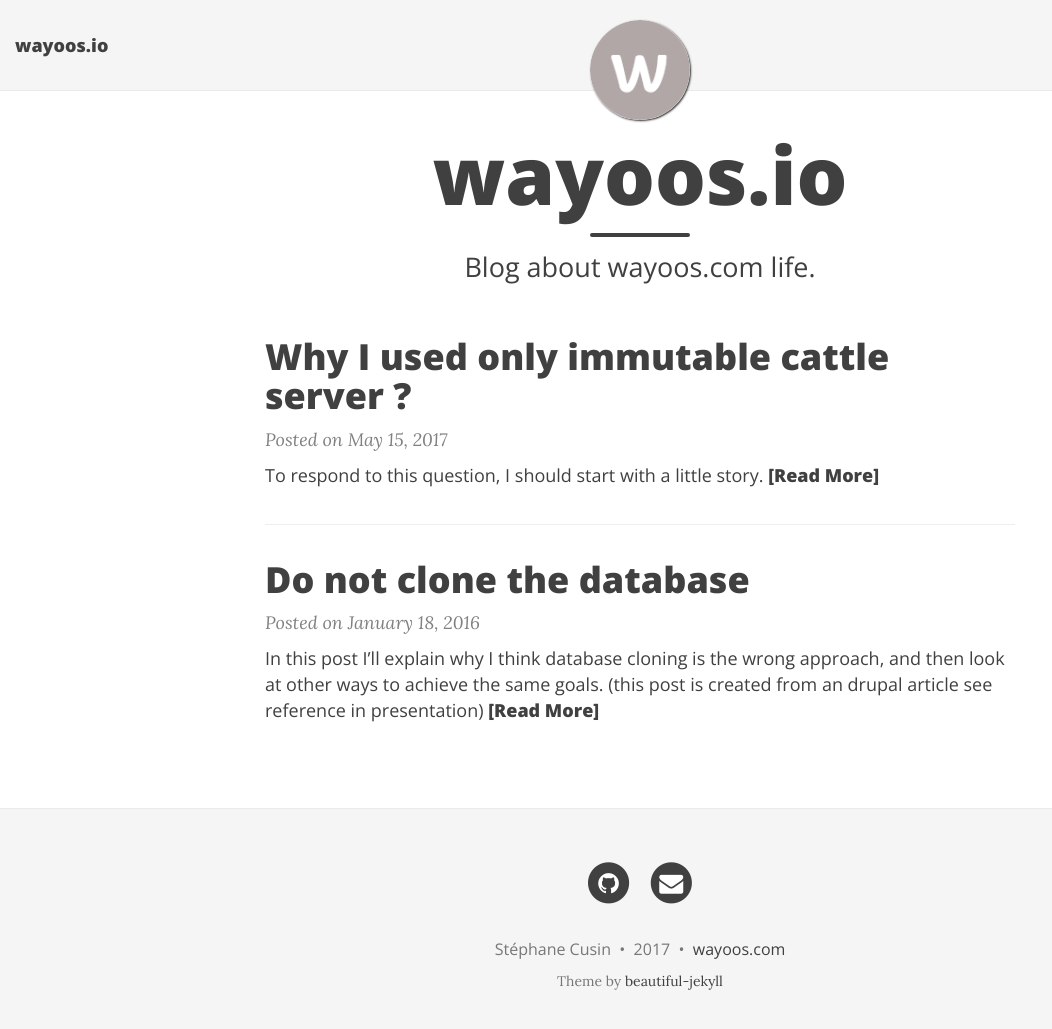
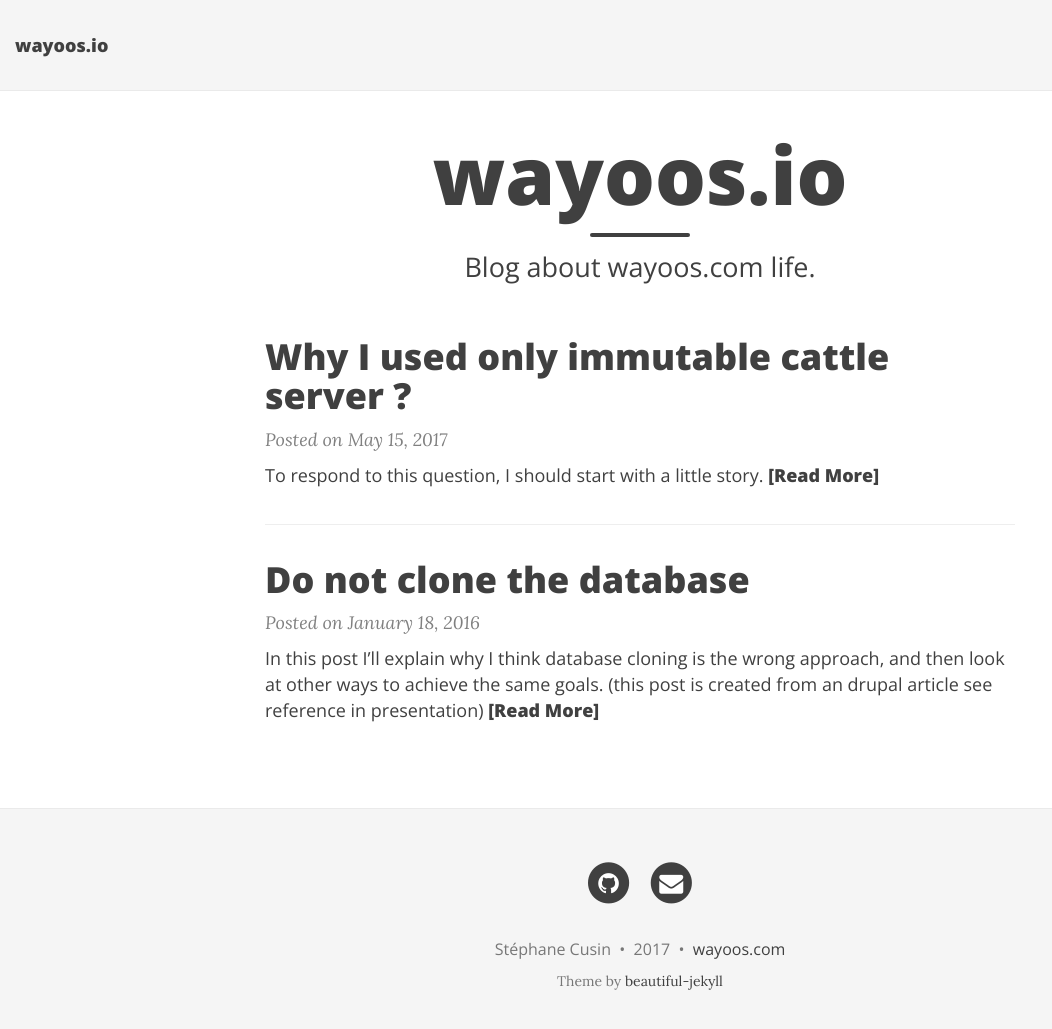
Before and after one commit to wayoos/wayoos.github.io, a Jekyll site: the page built from index.html, in a window 1280 px wide and 1042 px high. Shown: the top 1029 px of the window, without its empty margins (0-1052 px from the left). Built offline with Jekyll 4.4.1, drawn with Linux system fonts in a browser that asks for light colours; nearby versions of some CDN libraries; the list of posts is cut into pages by our own code.

Commit message:
remove avatar image

```diff
--- a/_config.yml
+++ b/_config.yml
@@ -32,7 +32,7 @@
 
 # Image to show in the navigation bar - image must be a square (width = height)
 # Remove this parameter if you don't want an image in the navbar
-avatar: "/img/wayoos.png"
+#avatar: "/img/wayoos.png"
 
 # If you want to have an image logo in the top-left corner instead of the title text,
 # then specify the following parameter
```
